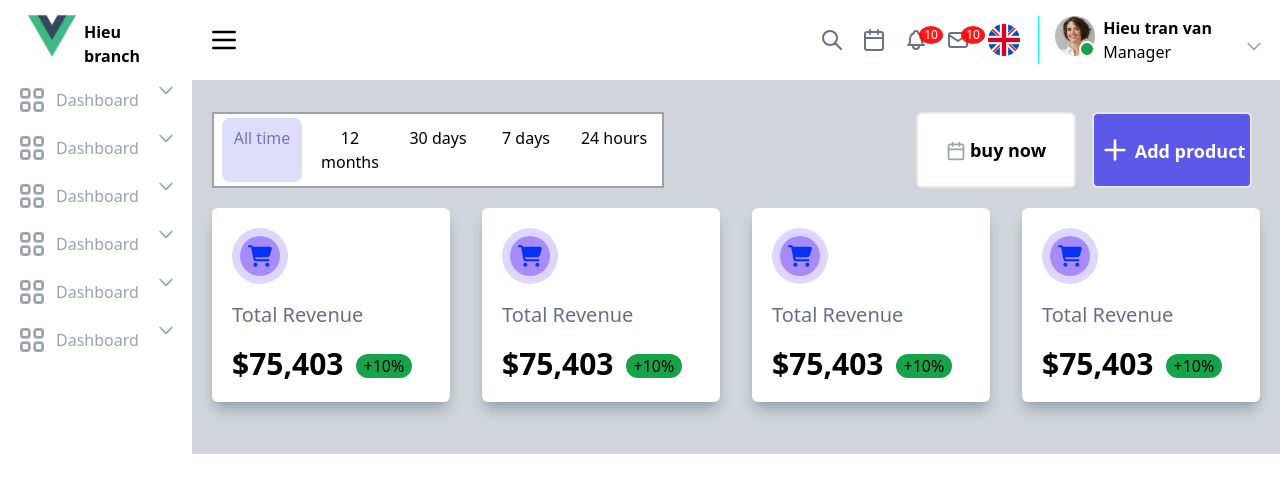
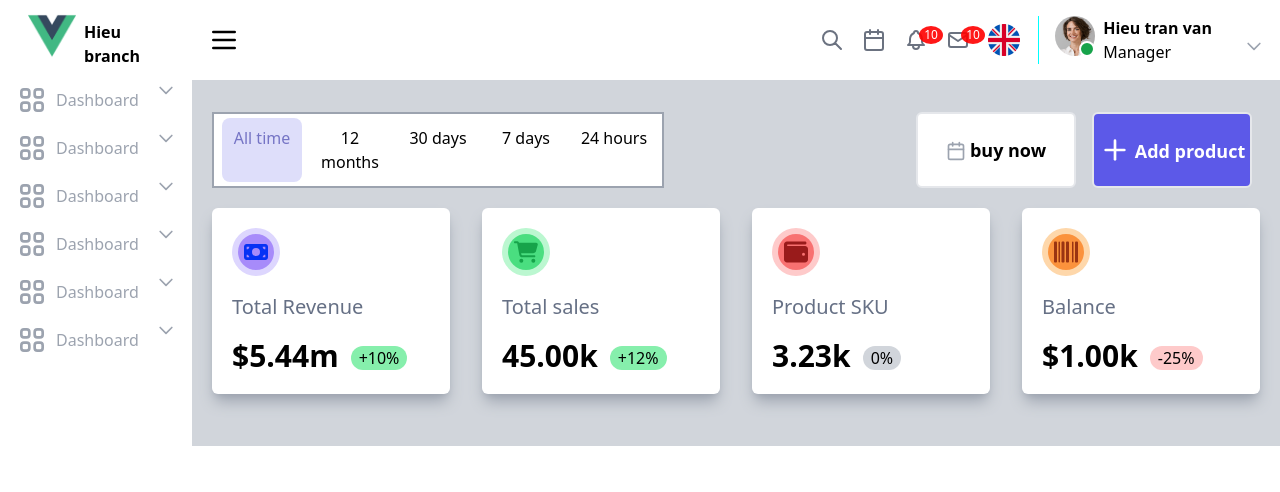
Before and after one commit to tranvanhieu01012002/vue-tailwind, a Vue app: page / in a window 1280 px wide. Shown: the top 492 px of the page. Built offline with nearby package versions, Linux system fonts and the light colour scheme.

Commit message:
add sale info

```diff
--- a/package.json
+++ b/package.json
@@ -15,11 +15,13 @@
     "@fortawesome/free-solid-svg-icons": "^6.4.0",
     "@fortawesome/vue-fontawesome": "^3.0.3",
     "core-js": "^3.8.3",
+    "numeral": "^2.0.6",
     "vue": "^3.2.13",
     "vue-router": "^4.0.3"
   },
   "devDependencies": {
     "@types/jest": "^27.0.1",
+    "@types/numeral": "^2.0.2",
     "@typescript-eslint/eslint-plugin": "^5.4.0",
     "@typescript-eslint/parser": "^5.4.0",
     "@vue/cli-plugin-babel": "~5.0.0",
--- a/src/icon.ts
+++ b/src/icon.ts
@@ -9,9 +9,11 @@ import {
   faUserSecret,
   faMoneyBill,
   faCartShopping,
+  faBarcode,
+  faWallet,
 } from "@fortawesome/free-solid-svg-icons";
-// import { faTwitter } from "@fortawesome/free-brands-svg-icons";
+// import { faBarcode } from "@fortawesome/free-brands-svg-icons";
 /* add icons to the library */
-library.add(faUserSecret, faMoneyBill, faCartShopping);
+library.add(faUserSecret, faMoneyBill, faCartShopping, faBarcode, faWallet);
 
 export default FontAwesomeIcon;
--- a/src/types/Sale.ts
+++ b/src/types/Sale.ts
@@ -1,5 +1,7 @@
-type Sale = {
-  icon: string;
+type SaleIcon = {
+  icon: Array<string>;
   borderInside: string;
   borderOutside: string;
+  color: string;
 };
+export { SaleIcon };
--- /dev/null
+++ b/src/types/SaleInfo.ts
@@ -0,0 +1,7 @@
+type SaleInfo = {
+  text: string;
+  price: number;
+  percent: number;
+  unit?: string;
+};
+export { SaleInfo };
--- a/src/types/index.ts
+++ b/src/types/index.ts
@@ -0,0 +1,2 @@
+export * from "./Sale";
+export { SaleInfo } from "./SaleInfo";
--- a/src/views/dashboard/DashBoard.vue
+++ b/src/views/dashboard/DashBoard.vue
@@ -1,18 +1,69 @@
 <template>
-  <div class="dashboard">
+  <div class="dashboard bg-o">
     <FirstRow />
     <div class="list-sale columns-4 gap-8 py-5">
-      <SaleInfo />
-      <SaleInfo />
-      <SaleInfo />
-      <SaleInfo />
+      <SaleInfo
+        v-for="(saleIcon, index) in listSaleIcon"
+        :key="index"
+        :icon-style="saleIcon"
+        :sale-info="listSaleInfo[index]"
+      />
     </div>
   </div>
 </template>
 <script setup lang="ts">
+import { SaleIcon, SaleInfo as SaleInfoType } from "@/types";
 import FirstRow from "../dashboard/firstRow/FirstRow.vue";
 import SaleInfo from "./SaleInfo.vue";
-const listSale = [
+const listSaleIcon: Array<SaleIcon> = [
+  {
+    icon: ["fas", "money-bill"],
+    borderInside: "bg-violet-400",
+    borderOutside: "bg-violet-200",
+    color: "text-primary",
+  },
+  {
+    icon: ["fas", "cart-shopping"],
+    borderInside: "bg-green-400",
+    borderOutside: "bg-green-200",
+    color: "text-green-600",
+  },
+  {
+    icon: ["fas", "wallet"],
+    borderInside: "bg-red-400",
+    borderOutside: "bg-red-200",
+    color: "text-red-800",
+  },
+  {
+    icon: ["fas", "barcode"],
+    borderInside: "bg-orange-400",
+    borderOutside: "bg-orange-200",
+    color: "text-orange-800",
+  },
+];
 
-]
+const listSaleInfo: Array<SaleInfoType> = [
+  {
+    text: "Total Revenue",
+    price: 5435453,
+    unit: "$",
+    percent: 10,
+  },
+  {
+    text: "Total sales",
+    price: 45000,
+    percent: 12,
+  },
+  {
+    text: "Product SKU",
+    price: 3234,
+    percent: 0,
+  },
+  {
+    text: "Balance",
+    price: 1002,
+    percent: -25,
+    unit: "$",
+  },
+];
 </script>
--- a/src/views/dashboard/SaleInfo.vue
+++ b/src/views/dashboard/SaleInfo.vue
@@ -1,38 +1,64 @@
 <template>
   <div class="w-full bg-white rounded-md shadow-lg shadow-gray-400 p-5">
     <div
-      class="sale-info__icon w-14 h-14 bg-violet-200 rounded-full flex justify-center items-center"
+      :class="iconStyle.borderOutside"
+      class="sale-info__icon w-12 h-12 rounded-full flex justify-center items-center"
     >
       <div
-        class="w-10 h-10 bg-violet-400 rounded-full flex justify-center items-center"
+        :class="iconStyle.borderInside"
+        class="w-9 h-9 rounded-full flex justify-center items-center"
       >
-        <!-- <font-awesome-icon
-          class="w-6 h-6 text-primary"
-          :icon="['fas', 'money-bill']"
-        /> -->
         <font-awesome-icon
-          class="w-6 h-6 text-primary"
-          :icon="['fas', 'cart-shopping']"
+          class="w-6 h-6"
+          :class="iconStyle.color"
+          :icon="iconStyle.icon"
         />
       </div>
     </div>
-    <div class="sale-info__text my-4">Total Revenue</div>
+    <div class="sale-info__text my-4">{{ saleInfo.text }}</div>
     <div class="sale-info__price flex">
-      <div class="text-3xl font-semibold">$75,403</div>
+      <div class="text-3xl font-semibold">
+        {{ `${saleInfo.unit ?? ""}${numeral(saleInfo.price).format("0.00a")}` }}
+      </div>
       <div
-        class="sale-info__price__percent bg-green-600 rounded-3xl h-6 px-2 mx-3 mt-2"
+        :class="showCssPercent"
+        class="sale-info__price__percent rounded-3xl h-6 px-2 mx-3 mt-2"
       >
-        +10%
+        {{
+          `${saleInfo.percent > 0 ? `+${saleInfo.percent}` : saleInfo.percent}%`
+        }}
       </div>
     </div>
   </div>
 </template>
-<script setup lang="ts"></script>
+<script setup lang="ts">
+import { SaleIcon } from "@/types";
+import { SaleInfo } from "@/types";
+import { PropType, computed, defineProps } from "vue";
+import numeral from "numeral";
+const props = defineProps({
+  iconStyle: {
+    type: Object as PropType<SaleIcon>,
+    required: true,
+  },
+  saleInfo: {
+    type: Object as PropType<SaleInfo>,
+    required: true,
+  },
+});
+const showCssPercent = computed((): string => {
+  if (props.saleInfo.percent > 0) {
+    return "bg-green-300";
+  } else if (props.saleInfo.percent == 0) {
+    return "bg-gray-300";
+  } else {
+    return "bg-red-200";
+  }
+});
+</script>
 <style lang="scss" scoped>
 .sale-info__text {
   font-size: 20px;
   color: #667085;
 }
-.money--icon {
-}
 </style>
```
Also changed, not shown: 1 other file (tests, documents, lock files or other folders).
